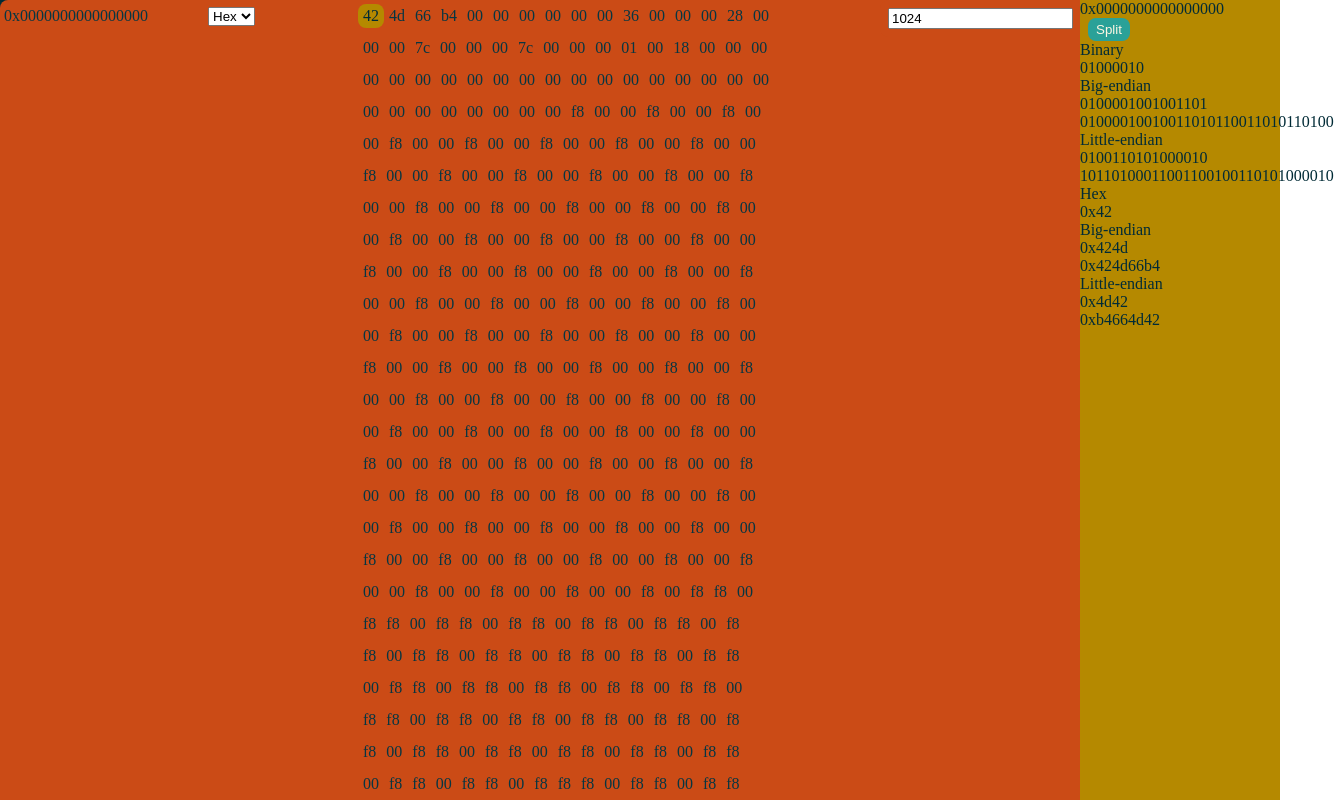
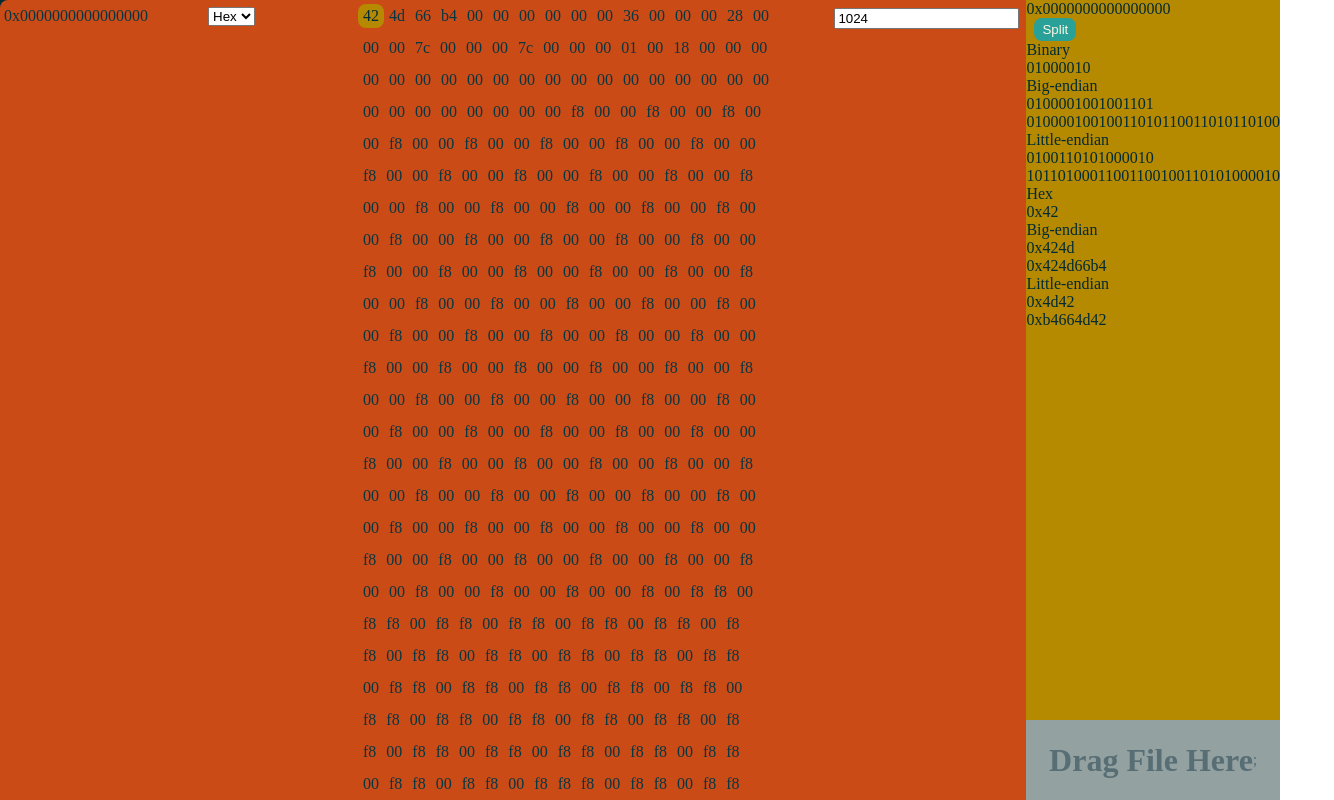
Before and after one commit to dogonwheels/bin-juice, a React (Create React App) app: page / in a window 1280 px wide. Shown: the whole page, 1334 px wide, since content can reach past the window. Built offline with nearby package versions, Linux system fonts and the light colour scheme; a web font is replaced by a local one.

Commit message:
Drop files

```diff
--- a/src/App.css
+++ b/src/App.css
@@ -34,10 +34,23 @@
   position: relative;
 }
 
+.Panel {
+  display: flex;
+  flex-direction: column;
+}
+
 .Inspector {
-  width: 200px;
   background: var(--yellow);
   color: var(--base03);
+  flex-grow: 1;
+}
+
+.DropArea {
+  display: flex;
+  align-items: center;
+  justify-content: center;
+  background: var(--base1);
+  color: var(--base01);
 }
 
 button {
--- a/src/App.tsx
+++ b/src/App.tsx
@@ -2,6 +2,7 @@ import React, { FunctionComponent, useCallback, useEffect, useLayoutEffect, useM
 import './App.css';
 import Block from './Block';
 import BlockType from './BlockType';
+import DropArea from './DropArea';
 import HexBlock from './HexBlock';
 import Inspector from './Inspector';
 import Layout from './Layout';
@@ -215,7 +216,10 @@ function App() {
           ))}
         </div>
       </div>
-      <Inspector className="Inspector" data={data} cursor={cursor} onSplitBlock={onSplitBlock} />
+      <div className="Panel">
+        <Inspector className="Inspector" data={data} cursor={cursor} onSplitBlock={onSplitBlock} />
+        <DropArea onUpdateData={setData} />
+      </div>
     </div>
   ) : (
     <h1>Loading</h1>
--- /dev/null
+++ b/src/DropArea.tsx
@@ -0,0 +1,44 @@
+import { useCallback, useState } from 'react';
+
+interface DropAreaProps {
+  onUpdateData: (data: DataView) => void;
+}
+const DropArea = ({ onUpdateData }: DropAreaProps) => {
+  const defaultText = 'Drag File Here';
+  const [label, setLabel] = useState(defaultText);
+
+  const onDrop = useCallback(
+    (e) => {
+      const item = e.dataTransfer?.files?.[0];
+      e.preventDefault();
+
+      async function readFile() {
+        if (item) {
+          const buffer = await item.arrayBuffer();
+          onUpdateData(new DataView(buffer));
+        }
+      }
+
+      readFile();
+      setLabel(defaultText);
+    },
+    [onUpdateData],
+  );
+
+  const onDragOver = useCallback((e) => {
+    setLabel('Drop!');
+    e.preventDefault();
+  }, []);
+
+  const onDragLeave = useCallback((e) => {
+    setLabel(defaultText);
+  }, []);
+
+  return (
+    <div className="DropArea" onDrop={onDrop} onDragOver={onDragOver} onDragLeave={onDragLeave}>
+      <h1>{label}</h1>;
+    </div>
+  );
+};
+
+export default DropArea;
```
Also changed, not shown: 1 other file (tests, documents, lock files or other folders).
